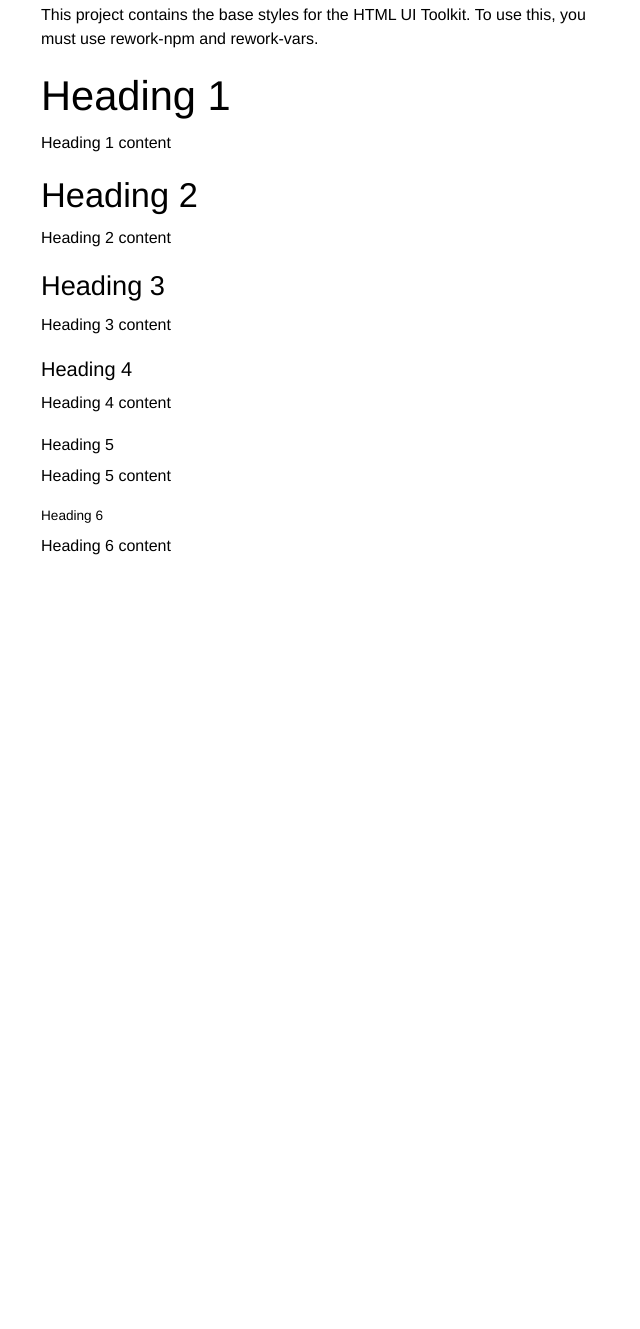
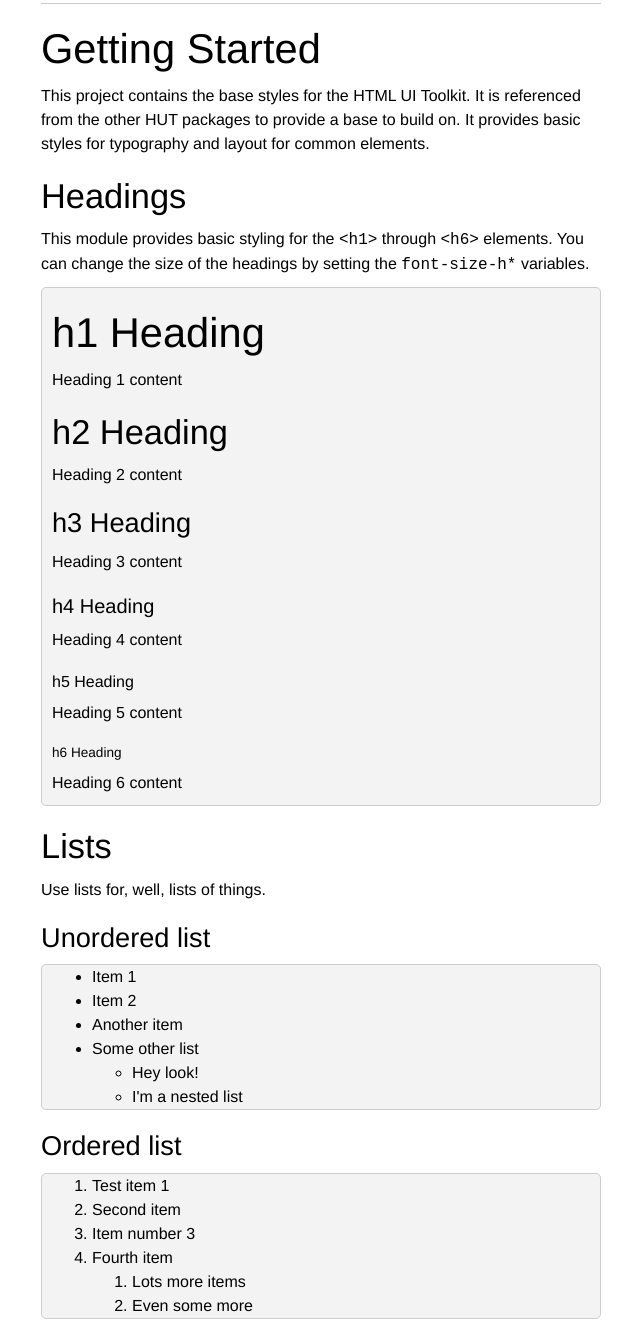
Before and after one commit to conradz/hut-base, a plain HTML site: page index.html in a window 1280 px wide. Shown: the part 87-1416 px from the top of the page, without its empty margins (319-959 px from the left). Before the commit the page ends 800 px from the top, so only its background shows below. Drawn offline with Linux system fonts and the light colour scheme.

Commit message:
Update example

```diff
--- a/example.css
+++ b/example.css
@@ -18,6 +18,8 @@
   var-font-size-h4: 1.25em;
   var-font-size-h5: 1em;
   var-font-size-h6: 0.85em;
+  /* Color for <hr> element */
+  var-hr-color: #CCC;
 }
 
 /* Basic layout styles */
@@ -46,7 +48,7 @@ body {
   overflow: auto;
 }
 
-/* Element definitions, taken from normalize.css */
+/* Element definitions for HTML5 elements, taken from normalize.css */
 
 article,
 aside,
@@ -69,7 +71,7 @@ video {
   display: inline-block;
 }
 
-/* Fonts and other typography settings */
+/* Fonts and other typographical settings */
 
 html {
   font-family: "Helvetica Neue", Helvetica, Arial, sans-serif;
@@ -117,8 +119,31 @@ p {
   margin: 0 0 10px 0;
 }
 
+hr {
+  border: 0;
+  border-top: 1px solid #CCC;
+  height: 0;
+}
+
+/* Basic list styles */
+
+ul,
+ol {
+  margin: 0;
+  padding: 0 0 0 40px;
+}
+
 .container {
   padding: 10px 20px;
   margin: 0 auto;
   max-width: 600px;
 }
+
+.example {
+  padding: 0 10px;
+  border: 1px solid #CCC;
+  background-color: #F3F3F3;
+  border-radius: 5px;
+  position: relative;
+  overflow: hidden;
+}
--- a/index.html
+++ b/index.html
@@ -9,28 +9,76 @@
     <body>
         <div class="container">
             <h1>HTML UI Toolkit</h1>
+            <hr>
+
+            <h1>Getting Started</h1>
             <p>
                 This project contains the base styles for the HTML UI Toolkit.
-                To use this, you must use rework-npm and rework-vars.
+                It is referenced from the other HUT packages to provide a base
+                to build on. It provides basic styles for typography and layout
+                for common elements.
             </p>
 
-            <h1>Heading 1</h1>
+            <h2>Headings</h2>
+            <p>
+                This module provides basic styling for the
+                <code>&lt;h1&gt;</code> through <code>&lt;h6&gt;</code>
+                elements. You can change the size of the headings by setting the
+                <code>font-size-h*</code> variables.
+            </p>
+
+            <div class="example">
+                <h1>h1 Heading</h1>
                 <p>Heading 1 content</p>
 
-            <h2>Heading 2</h2>
+                <h2>h2 Heading</h2>
                 <p>Heading 2 content</p>
 
-            <h3>Heading 3</h3>
+                <h3>h3 Heading</h3>
                 <p>Heading 3 content</p>
 
-            <h4>Heading 4</h4>
+                <h4>h4 Heading</h4>
                 <p>Heading 4 content</p>
 
-            <h5>Heading 5</h5>
+                <h5>h5 Heading</h5>
                 <p>Heading 5 content</p>
 
-            <h6>Heading 6</h6>
+                <h6>h6 Heading</h6>
                 <p>Heading 6 content</p>
+            </div>
+
+            <h2>Lists</h2>
+            <p>Use lists for, well, lists of things.</p>
+
+            <h3>Unordered list</h3>
+            <div class="example">
+                <ul>
+                    <li>Item 1</li>
+                    <li>Item 2</li>
+                    <li>Another item</li>
+                    <li>Some other list
+                        <ul>
+                            <li>Hey look!</li>
+                            <li>I'm a nested list</li>
+                        </ul>
+                    </li>
+                </ul>
+            </div>
+
+            <h3>Ordered list</h3>
+            <div class="example">
+                <ol>
+                    <li>Test item 1</li>
+                    <li>Second item</li>
+                    <li>Item number 3</li>
+                    <li>Fourth item
+                        <ol>
+                            <li>Lots more items</li>
+                            <li>Even some more</li>
+                        </ol>
+                    </li>
+                </ol>
+            </div>
         </div>
     </body>
 </html>
```
Lines whose indentation alone changed are shown as unchanged.
